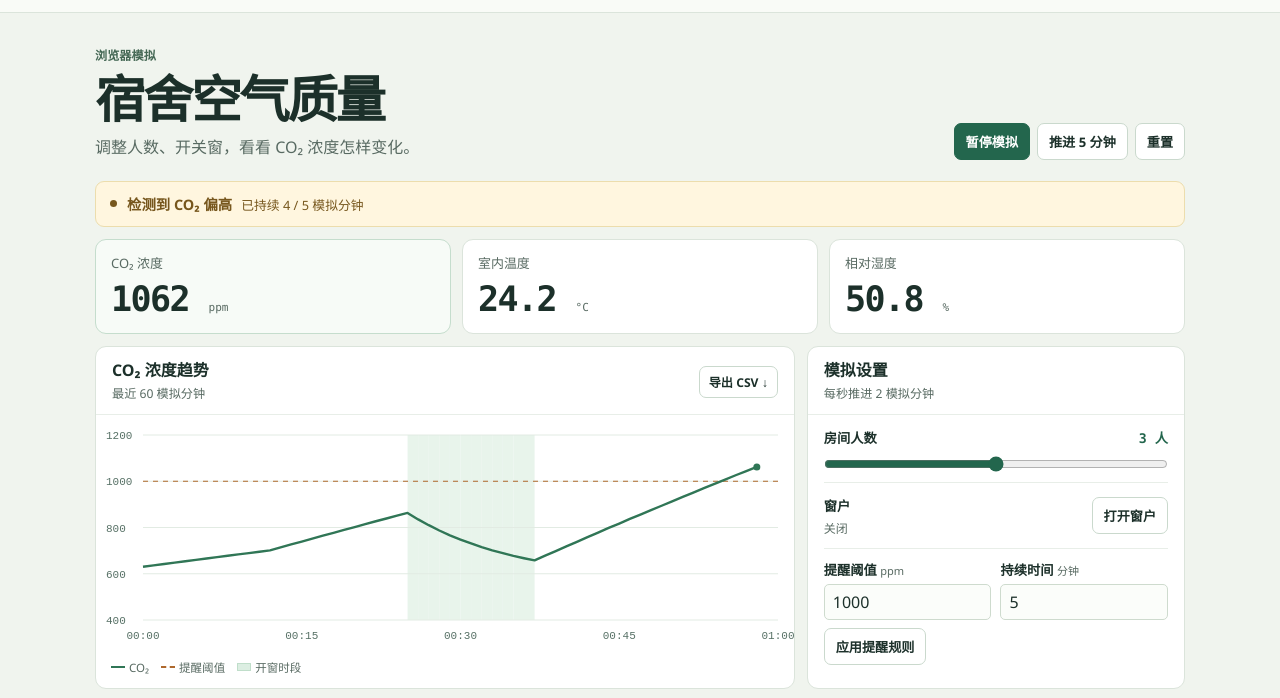
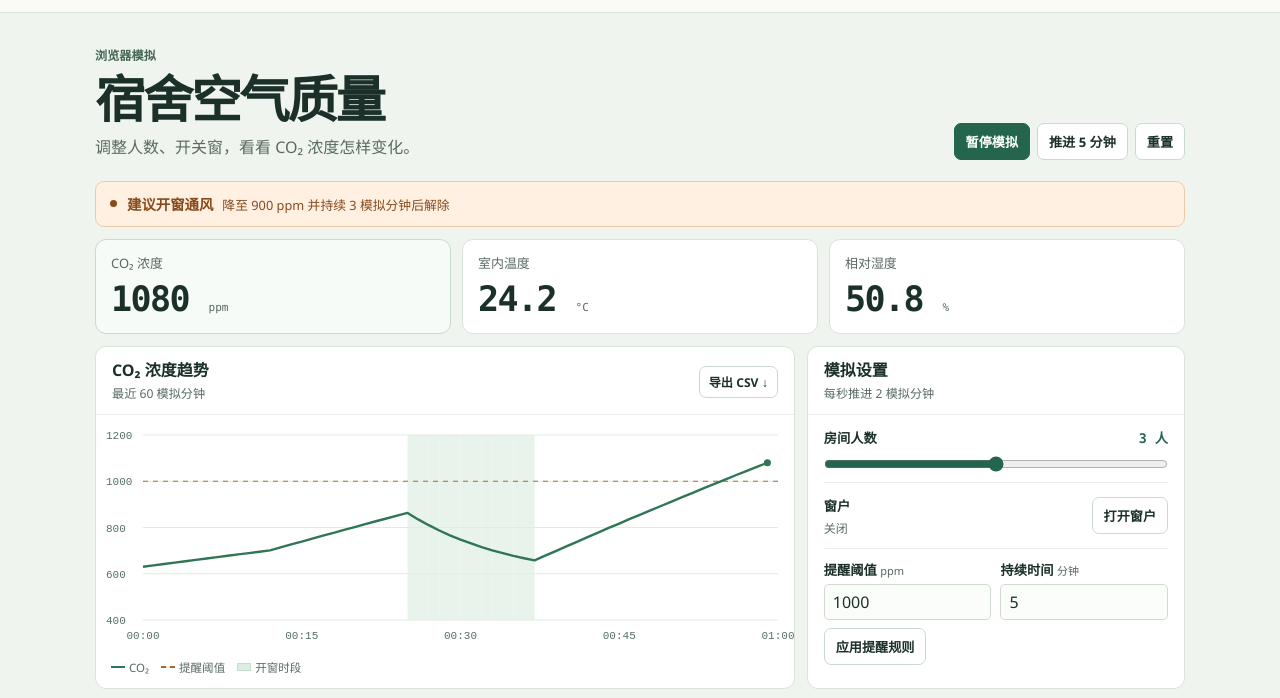
Before and after one commit to wenjialei15/dorm-air-monitor, a website: page docs/index.html in a window 1280 px wide. Both pictures are taken after a click on the button "开始模拟". Shown: the part 50-748 px from the top of the page. Drawn offline with Linux system fonts and the light colour scheme.

Commit message:
Make the simulation work when opened directly

```diff
--- a/docs/app.js
+++ b/docs/app.js
@@ -1,5 +1,8 @@
-import { drawChart, formatMinute } from "./chart.js";
-import { exampleRoom, readingsCsv, RECOVERY_GAP, RECOVERY_MINUTES } from "./model.js";
+"use strict";
+
+(() => {
+  const { drawChart, formatMinute } = globalThis.DormAirChart;
+  const { exampleRoom, readingsCsv, RECOVERY_GAP, RECOVERY_MINUTES } = globalThis.DormAirModel;
 
   const byId = (id) => document.getElementById(id);
   const chart = byId("chart");
@@ -9,7 +12,7 @@ const occupants = byId("occupants");
   const thresholdInput = byId("threshold");
   const delayInput = byId("delay");
   let room = exampleRoom();
-let running = false;
+  let timer = null;
   let pointer = null;
   let eventCount = 0;
   let lastEvent;
@@ -85,8 +88,8 @@ function render() {
     setText("occupant-count", `${latest.occupants} 人`);
     setText("window-status", latest.window_open ? "打开" : "关闭");
     setText("window", latest.window_open ? "关闭窗户" : "打开窗户");
-  setText("play", running ? "暂停模拟" : "开始模拟");
-  play.setAttribute("aria-pressed", String(running));
+    setText("play", timer === null ? "开始模拟" : "暂停模拟");
+    play.setAttribute("aria-pressed", String(timer !== null));
     chart.setAttribute("aria-label", `模拟 CO₂ 浓度趋势，${formatMinute(latest.minute)} 时为 ${latest.co2_ppm} ppm`);
     renderNotice();
     renderComparison();
@@ -94,11 +97,24 @@ function render() {
     renderChart();
   }
 
-play.addEventListener("click", () => { running = !running; render(); });
+  function pause() {
+    window.clearInterval(timer);
+    timer = null;
+  }
+
+  play.addEventListener("click", () => {
+    if (timer === null) {
+      room.advance();
+      timer = window.setInterval(() => { room.advance(); render(); }, 500);
+    } else {
+      pause();
+    }
+    render();
+  });
   byId("step").addEventListener("click", () => { room.advance(5); render(); });
   byId("reset").addEventListener("click", () => {
     room = exampleRoom();
-  running = false;
+    pause();
     pointer = null;
     occupants.value = room.occupants;
     thresholdInput.value = room.rule.threshold;
@@ -123,5 +139,6 @@ byId("export").addEventListener("click", () => {
     window.setTimeout(() => URL.revokeObjectURL(href), 1000);
   });
   new ResizeObserver(renderChart).observe(chart);
-window.setInterval(() => { if (running) { room.advance(); render(); } }, 500);
   render();
+  play.disabled = false;
+})();
--- a/docs/chart.js
+++ b/docs/chart.js
@@ -1,7 +1,10 @@
-export const formatMinute = (minute) =>
+"use strict";
+
+(() => {
+  const formatMinute = (minute) =>
     `${String(Math.floor(minute / 60)).padStart(2, "0")}:${String(minute % 60).padStart(2, "0")}`;
 
-export function drawChart(canvas, samples, threshold, pointer = null) {
+  function drawChart(canvas, samples, threshold, pointer = null) {
     const pen = canvas.getContext("2d");
     const width = canvas.clientWidth;
     const height = canvas.clientHeight;
@@ -72,3 +75,6 @@ export function drawChart(canvas, samples, threshold, pointer = null) {
     pen.fill();
     return hovered ? { sample: hovered, left, top } : null;
   }
+
+  globalThis.DormAirChart = { drawChart, formatMinute };
+})();
--- a/docs/index.html
+++ b/docs/index.html
@@ -6,13 +6,15 @@
   <meta name="theme-color" content="#edf2eb">
   <meta name="description" content="无需传感器的宿舍空气质量模拟器，观察二氧化碳、温湿度及通风前后的变化。">
   <title>宿舍空气质量 · Dorm Air Monitor</title>
-  <link rel="stylesheet" href="style.css">
-  <script type="module" src="app.js"></script>
+  <link rel="stylesheet" href="style.css?v=2">
+  <script src="model.js?v=2" defer></script>
+  <script src="chart.js?v=2" defer></script>
+  <script src="app.js?v=2" defer></script>
 </head>
 <body>
   <header class="top">
     <div class="shell top-inner">
-      <a class="brand" href="./"><span class="brand-mark" aria-hidden="true">≋</span>Dorm Air Monitor</a>
+      <a class="brand" href="./index.html"><span class="brand-mark" aria-hidden="true">≋</span>Dorm Air Monitor</a>
       <a class="source-link" href="https://github.com/wenjialei15/dorm-air-monitor">GitHub <span aria-hidden="true">↗</span></a>
     </div>
   </header>
@@ -24,11 +26,12 @@
         <p>调整人数、开关窗，看看 CO₂ 浓度怎样变化。</p>
       </div>
       <div class="transport" aria-label="模拟时间控制">
-        <button class="button primary" id="play" type="button">开始模拟</button>
+        <button class="button primary" id="play" type="button" disabled>开始模拟</button>
         <button class="button" id="step" type="button">推进 5 分钟</button>
         <button class="button" id="reset" type="button">重置</button>
       </div>
     </section>
+    <noscript><p class="notice">请启用 JavaScript 后重新打开页面，即可运行模拟。</p></noscript>
 
     <div id="notice" class="notice" data-state="clear" role="status">
       <span class="notice-dot" aria-hidden="true"></span>
--- a/docs/model.js
+++ b/docs/model.js
@@ -1,10 +1,13 @@
-export const OUTDOOR_CO2 = 425;
-export const DEFAULT_THRESHOLD = 1000;
-export const DEFAULT_DELAY = 5;
-export const RECOVERY_GAP = 100;
-export const RECOVERY_MINUTES = 3;
-export const MAX_HISTORY = 360;
-export const MAX_OCCUPANTS = 6;
+"use strict";
+
+(() => {
+  const OUTDOOR_CO2 = 425;
+  const DEFAULT_THRESHOLD = 1000;
+  const DEFAULT_DELAY = 5;
+  const RECOVERY_GAP = 100;
+  const RECOVERY_MINUTES = 3;
+  const MAX_HISTORY = 360;
+  const MAX_OCCUPANTS = 6;
 
   const round = (value, digits = 0) => Number(value.toFixed(digits));
 
@@ -19,7 +22,7 @@ function approach(value, equilibrium, rate) {
     return equilibrium + (value - equilibrium) * Math.exp(-rate);
   }
 
-export class VentilationRule {
+  class VentilationRule {
     constructor(threshold = DEFAULT_THRESHOLD, delay = DEFAULT_DELAY) {
       this.threshold = range(threshold, 700, 2000, "threshold");
       this.delay = range(delay, 1, 30, "delay");
@@ -43,7 +46,7 @@ export class VentilationRule {
     }
   }
 
-export class Room {
+  class Room {
     constructor({ occupants = 3, threshold = DEFAULT_THRESHOLD, delay = DEFAULT_DELAY } = {}) {
       this.occupants = range(occupants, 0, MAX_OCCUPANTS, "occupants");
       this.rule = new VentilationRule(threshold, delay);
@@ -139,7 +142,7 @@ export class Room {
     }
   }
 
-export function exampleRoom() {
+  function exampleRoom() {
     const room = new Room({ occupants: 1 });
     room.advance(12);
     room.setOccupants(2);
@@ -157,7 +160,22 @@ const CSV_FIELDS = [
     "occupants", "window_open", "ventilation_needed", "alert_state",
   ];
 
-export function readingsCsv(readings) {
+  function readingsCsv(readings) {
     const rows = readings.map((reading) => CSV_FIELDS.map((key) => reading[key]).join(","));
     return [CSV_FIELDS.join(","), ...rows].join("\r\n") + "\r\n";
   }
+
+  const exports = typeof module === "object" && module.exports
+    ? module.exports : (globalThis.DormAirModel = {});
+  exports.OUTDOOR_CO2 = OUTDOOR_CO2;
+  exports.DEFAULT_THRESHOLD = DEFAULT_THRESHOLD;
+  exports.DEFAULT_DELAY = DEFAULT_DELAY;
+  exports.RECOVERY_GAP = RECOVERY_GAP;
+  exports.RECOVERY_MINUTES = RECOVERY_MINUTES;
+  exports.MAX_HISTORY = MAX_HISTORY;
+  exports.MAX_OCCUPANTS = MAX_OCCUPANTS;
+  exports.VentilationRule = VentilationRule;
+  exports.Room = Room;
+  exports.exampleRoom = exampleRoom;
+  exports.readingsCsv = readingsCsv;
+})();
--- a/docs/style.css
+++ b/docs/style.css
@@ -34,7 +34,8 @@ h1 { margin-block: 6px 7px; font-size: clamp(1.96rem, 5vw, 3.15rem); line-height
 .button { padding: 8px 11px; background: #fff; color: var(--ink); border: 1px solid #cad9cd; border-radius: 7px; font-size: .82rem; font-weight: 650; white-space: nowrap; cursor: pointer; }
 .button:hover { background: #eaf3ec; }
 .button.primary { color: #fff; border-color: var(--green); background: var(--green); }
-.button.primary:hover { background: #1c563f; }
+.button.primary:hover:not(:disabled) { background: #1c563f; }
+.button:disabled { opacity: .65; cursor: default; }
 .notice { display: flex; align-items: flex-start; gap: 10px; padding: 11px 14px; border: 1px solid #c9ded0; border-radius: 9px; background: #e5f0e7; color: #2c5844; }
 .notice-dot { background: currentColor; width: 7px; height: 7px; border-radius: 99px; margin-top: 7px; flex: 0 0 auto; }
 .notice strong { font-size: .9rem; }
--- a/package.json
+++ b/package.json
@@ -3,7 +3,7 @@
   "version": "0.1.0",
   "description": "A software-only dorm air quality and ventilation simulator",
   "private": true,
-  "type": "module",
+  "type": "commonjs",
   "license": "MIT",
   "engines": { "node": ">=22" },
   "scripts": {
```
Also changed, not shown: README.md, tests/model.test.mjs (renamed from tests/model.test.js), tests/mqtt.test.mjs (renamed from tests/mqtt.test.js). Lines whose indentation alone changed are shown as unchanged.
